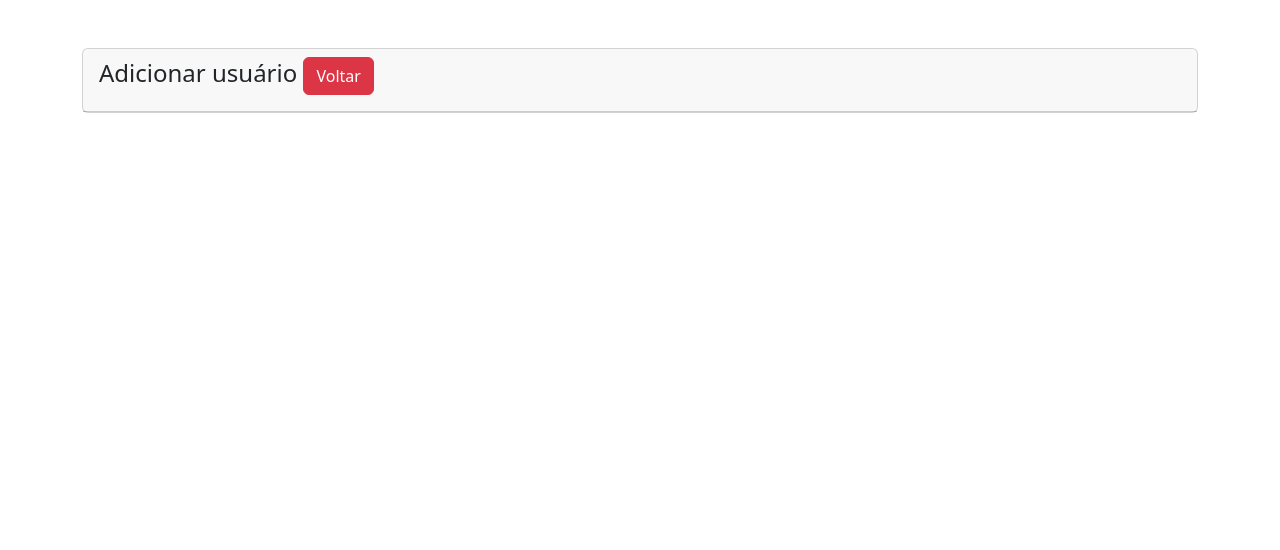
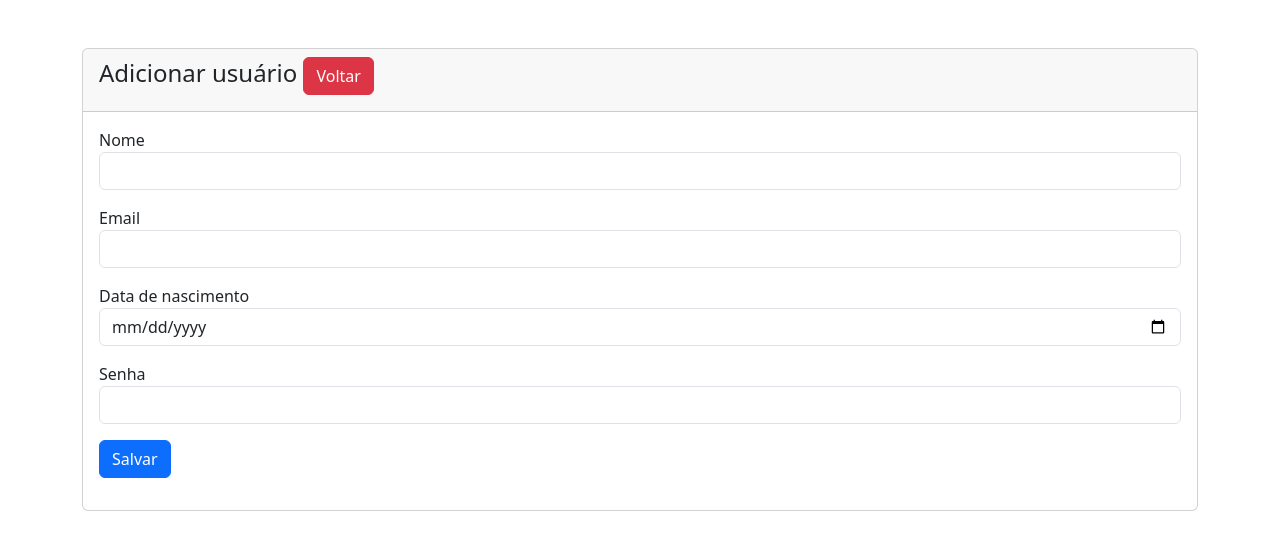
Before and after one commit to MiguelSalviano24/CRUD---PHP, a PHP site: page /usuario-create.php in a window 1280 px wide. Shown: the part 56-606 px from the top of the page. Run offline with PHP 8.4, Linux system fonts and the light colour scheme.

Commit message:
feat: create users form added

```diff
--- a/usuario-create.php
+++ b/usuario-create.php
@@ -31,10 +31,32 @@
                                 <a href="index.php" class="btn btn-danger float-ends">Voltar</a>
                             </h4>
                         </div>
+                        <div class="card-body">
+                            <form action="" method="POST">
+                                <div class="mb-3">
+                                    <label>Nome</label>
+                                    <input type="text" name="nome" class="form-control">
+                                </div>
+                                <div class="mb-3">
+                                    <label>Email</label>
+                                    <input type="text" name="email" class="form-control">
+                                </div>
+                                <div class="mb-3">
+                                    <label>Data de nascimento</label>
+                                    <input type="date" name="data_nascimento" class="form-control">
+                                </div>
+                                <div class="mb-3">
+                                    <label>Senha</label>
+                                    <input type="password" name="nome" class="form-control">
+                                </div>
+                                <div class="mb-3">
+                                    <button type="submit" name="create-usuario" class="btn btn-primary">Salvar </button>
+                                </div>
+                            </form>
+                        </div>
                     </div>
                 </div>
             </div>
-        </div>
         </div>
     </main>
     <footer>
```
